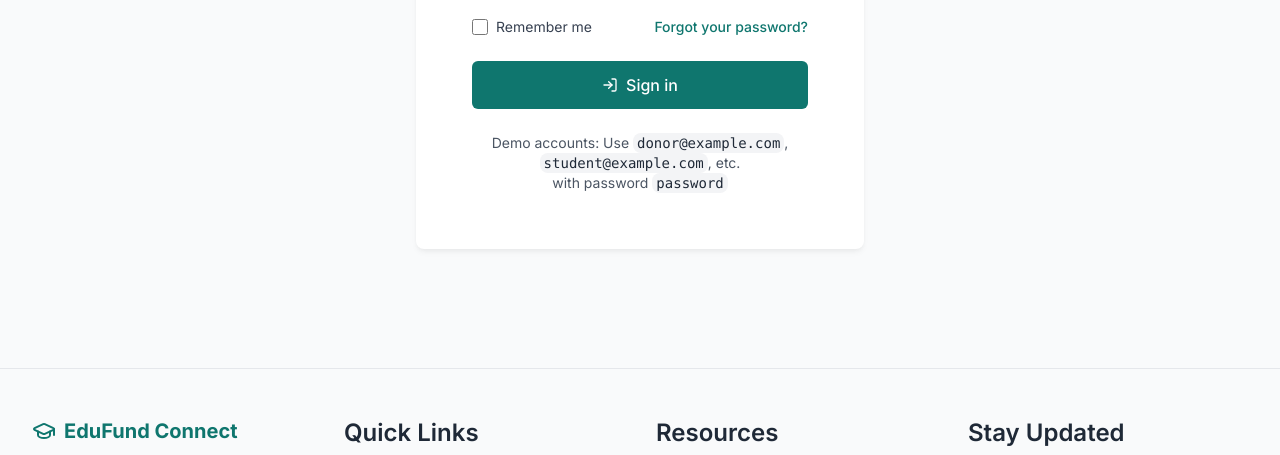
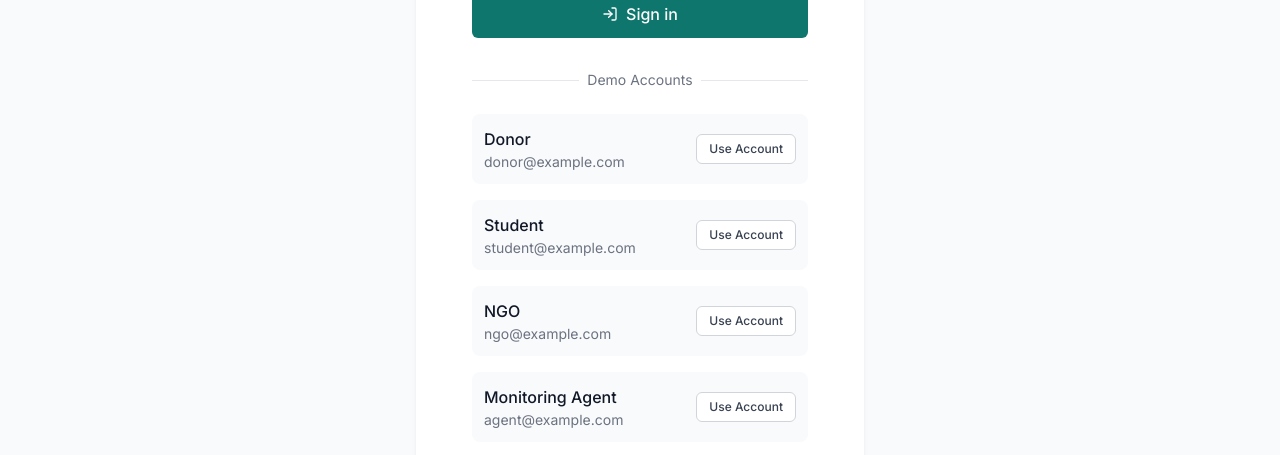
Before and after one commit to 9jaDevo/edufund-connect, a React (Vite) app: page /login in a window 1280 px wide. Shown: the part 497-952 px from the top of the page. Built offline with nearby package versions, Linux system fonts and the light colour scheme; no server answers.

Commit message:
Update login page with demo accounts

```diff
--- a/src/pages/auth/LoginPage.tsx
+++ b/src/pages/auth/LoginPage.tsx
@@ -16,7 +16,7 @@ const LoginPage = () => {
   // Get the 'from' path from location state or default to '/'
   const from = (location.state as any)?.from?.pathname || '/';
 
-  const { register, handleSubmit, formState: { errors } } = useForm<LoginData>();
+  const { register, handleSubmit, setValue, formState: { errors } } = useForm<LoginData>();
 
   const onSubmit = async (data: LoginData) => {
     setIsSubmitting(true);
@@ -31,6 +31,19 @@ const LoginPage = () => {
     } finally {
       setIsSubmitting(false);
     }
+  };
+
+  const demoAccounts = [
+    { role: 'Donor', email: 'donor@example.com' },
+    { role: 'Student', email: 'student@example.com' },
+    { role: 'NGO', email: 'ngo@example.com' },
+    { role: 'Monitoring Agent', email: 'agent@example.com' },
+    { role: 'Admin', email: 'admin@example.com' },
+  ];
+
+  const loginWithDemo = (email: string) => {
+    setValue('email', email);
+    setValue('password', 'password');
   };
 
   return (
@@ -124,14 +137,39 @@ const LoginPage = () => {
               >
                 Sign in
               </Button>
+            </form>
 
-              <div className="mt-4 text-center">
-                <p className="text-sm text-gray-600">
-                  Demo accounts: Use <code className="bg-gray-100 px-1 py-0.5 rounded text-gray-800">donor@example.com</code>, <code className="bg-gray-100 px-1 py-0.5 rounded text-gray-800">student@example.com</code>, etc.
-                  <br />with password <code className="bg-gray-100 px-1 py-0.5 rounded text-gray-800">password</code>
+            <div className="mt-8">
+              <div className="relative">
+                <div className="absolute inset-0 flex items-center">
+                  <div className="w-full border-t border-gray-200"></div>
+                </div>
+                <div className="relative flex justify-center text-sm">
+                  <span className="px-2 bg-white text-gray-500">Demo Accounts</span>
+                </div>
+              </div>
+
+              <div className="mt-6 space-y-4">
+                {demoAccounts.map((account) => (
+                  <div key={account.email} className="flex items-center justify-between p-3 bg-gray-50 rounded-lg">
+                    <div>
+                      <p className="font-medium text-gray-900">{account.role}</p>
+                      <p className="text-sm text-gray-500">{account.email}</p>
+                    </div>
+                    <Button
+                      variant="outline"
+                      size="sm"
+                      onClick={() => loginWithDemo(account.email)}
+                    >
+                      Use Account
+                    </Button>
+                  </div>
+                ))}
+                <p className="text-center text-sm text-gray-500 mt-4">
+                  All demo accounts use password: <code className="bg-gray-100 px-2 py-0.5 rounded">password</code>
                 </p>
               </div>
-            </form>
+            </div>
           </CardContent>
         </Card>
       </div>
```
